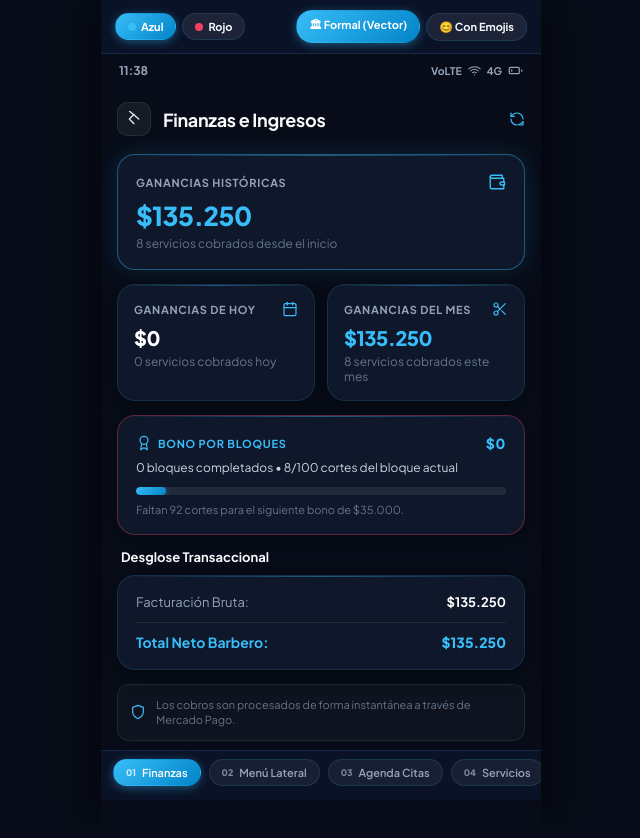
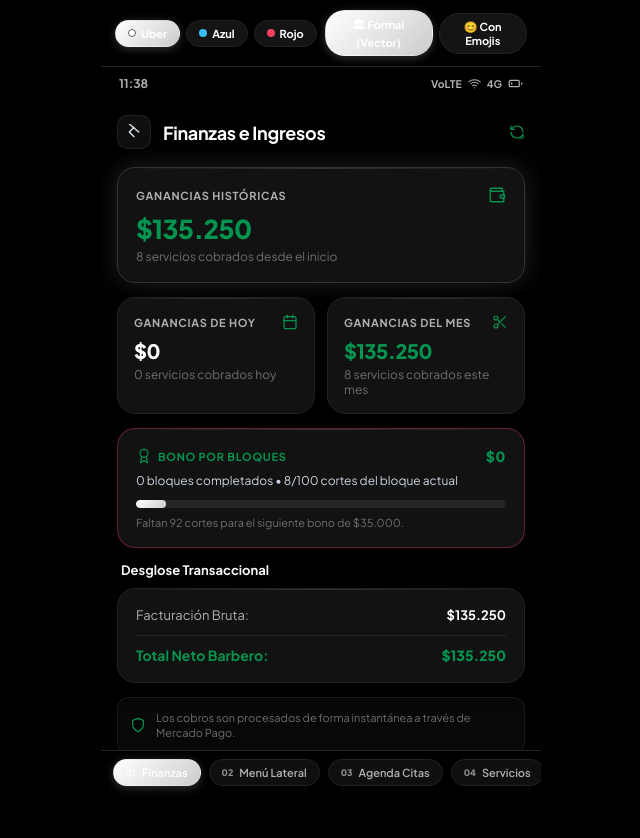
Before and after one commit to Corch1to0/barber-app-preview, a plain HTML site: page index.html in a window 1280 px wide. Shown: the whole page, without its empty margins (319-959 px from the left). Drawn offline with Linux system fonts and the light colour scheme.

Commit message:
feat(preview): set Uber theme as default and add toggle

```diff
--- a/index.html
+++ b/index.html
@@ -1,13 +1,33 @@
 <!DOCTYPE html>
-<html lang="es" data-theme="blue" data-mode="formal">
+<html lang="es" data-theme="uber" data-mode="formal">
 <head>
   <meta charset="UTF-8">
   <meta name="viewport" content="width=device-width, initial-scale=1.0, maximum-scale=1.0, user-scalable=no, viewport-fit=cover">
   <title>Barber App &bull; Visor Móvil Interactivo</title>
   <link rel="preconnect" href="https://fonts.googleapis.com">
   <link rel="preconnect" href="https://fonts.gstatic.com" crossorigin>
-  <link href="https://fonts.googleapis.com/css2?family=Plus+Jakarta+Sans:wght@400;500;600;700;800&display=swap" rel="stylesheet">
+  <link href="https://fonts.googleapis.com/css2?family=Plus+Jakarta+Sans:wght@400;500;600;700;800&family=Inter:wght@400;500;600;700;800&display=swap" rel="stylesheet">
   <style>
+    /* THEME: UBER (Uber Official Minimalist Dark) */
+    html[data-theme="uber"] {
+      --bg-dark: #000000;
+      --bg-card: #121212;
+      --bg-card-hover: #181818;
+      --border-subtle: #222222;
+      --border-glow: #333333;
+      --accent-cyan: #05944f;
+      --accent-blue: #276ef1;
+      --accent-deep: #0e8345;
+      --accent-gradient: linear-gradient(135deg, #ffffff 0%, #cccccc 100%);
+      --accent-emerald: #05944f;
+      --accent-coral: #e11900;
+      --text-main: #ffffff;
+      --text-muted: #afafaf;
+      --text-dim: #6e6e6e;
+      --topbar-bg: rgba(0, 0, 0, 0.95);
+      --badge-theme: #05944f;
+    }
+
     /* THEME: BLUE (Midnight Sapphire & Electric Cyan) */
     html[data-theme="blue"] {
       --bg-dark: #070c18;
@@ -533,7 +553,10 @@
     <header class="control-header">
       <!-- Color Switcher -->
       <div class="toggles-group">
-        <button class="control-btn active" id="btnThemeBlue" onclick="setTheme('blue')">
+        <button class="control-btn active" id="btnThemeUber" onclick="setTheme('uber')">
+          <span style="display:inline-block; width:8px; height:8px; border-radius:50%; background:#ffffff; border:1px solid #666;"></span> Uber
+        </button>
+        <button class="control-btn" id="btnThemeBlue" onclick="setTheme('blue')">
           <span style="display:inline-block; width:8px; height:8px; border-radius:50%; background:#38bdf8;"></span> Azul
         </button>
         <button class="control-btn" id="btnThemeRed" onclick="setTheme('red')">
@@ -2167,8 +2190,9 @@
   <script>
     function setTheme(theme) {
       document.documentElement.setAttribute('data-theme', theme);
-      document.getElementById('btnThemeBlue').classList.toggle('active', theme === 'blue');
-      document.getElementById('btnThemeRed').classList.toggle('active', theme === 'red');
+      if (document.getElementById('btnThemeUber')) document.getElementById('btnThemeUber').classList.toggle('active', theme === 'uber');
+      if (document.getElementById('btnThemeBlue')) document.getElementById('btnThemeBlue').classList.toggle('active', theme === 'blue');
+      if (document.getElementById('btnThemeRed')) document.getElementById('btnThemeRed').classList.toggle('active', theme === 'red');
     }
 
     function setMode(mode) {
```
